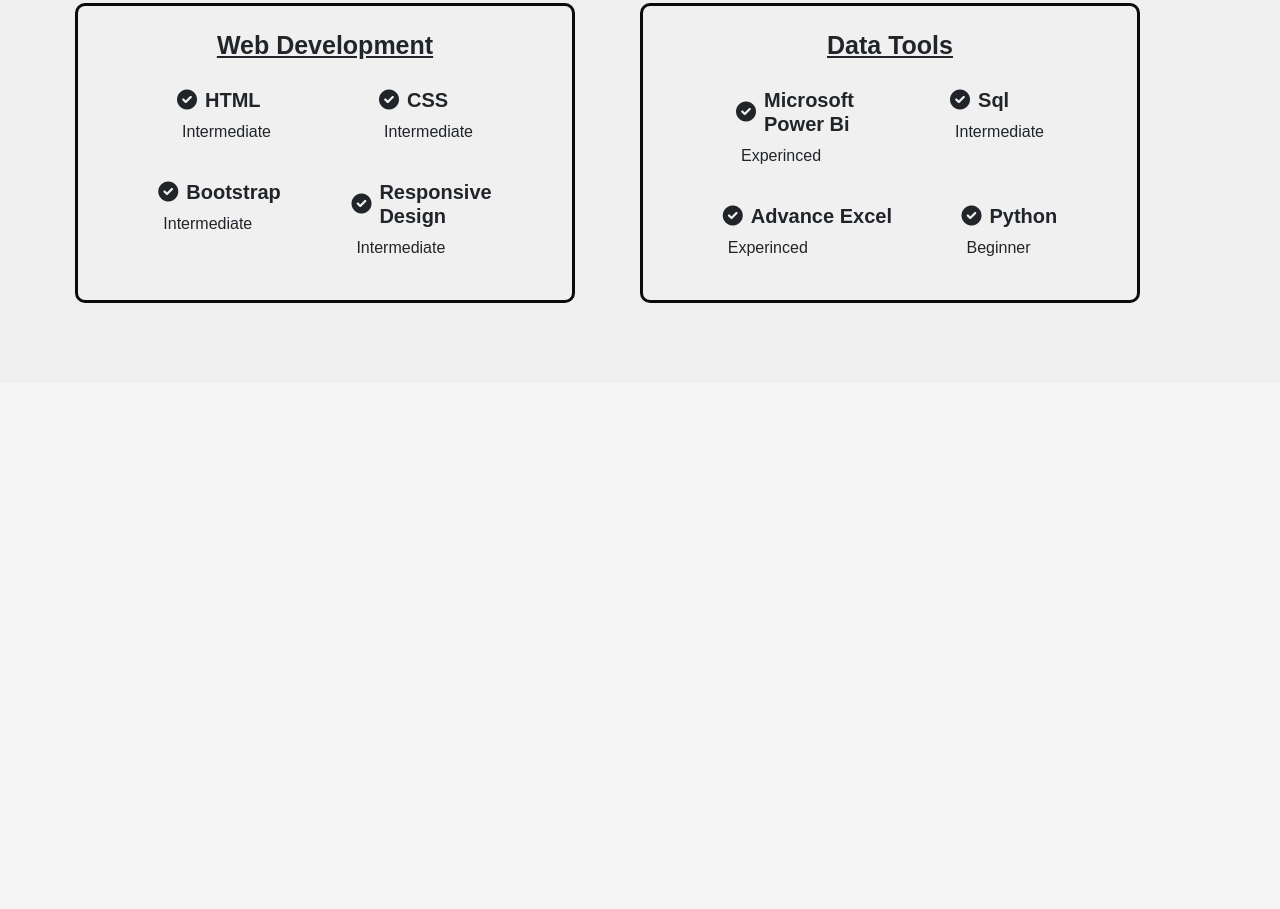
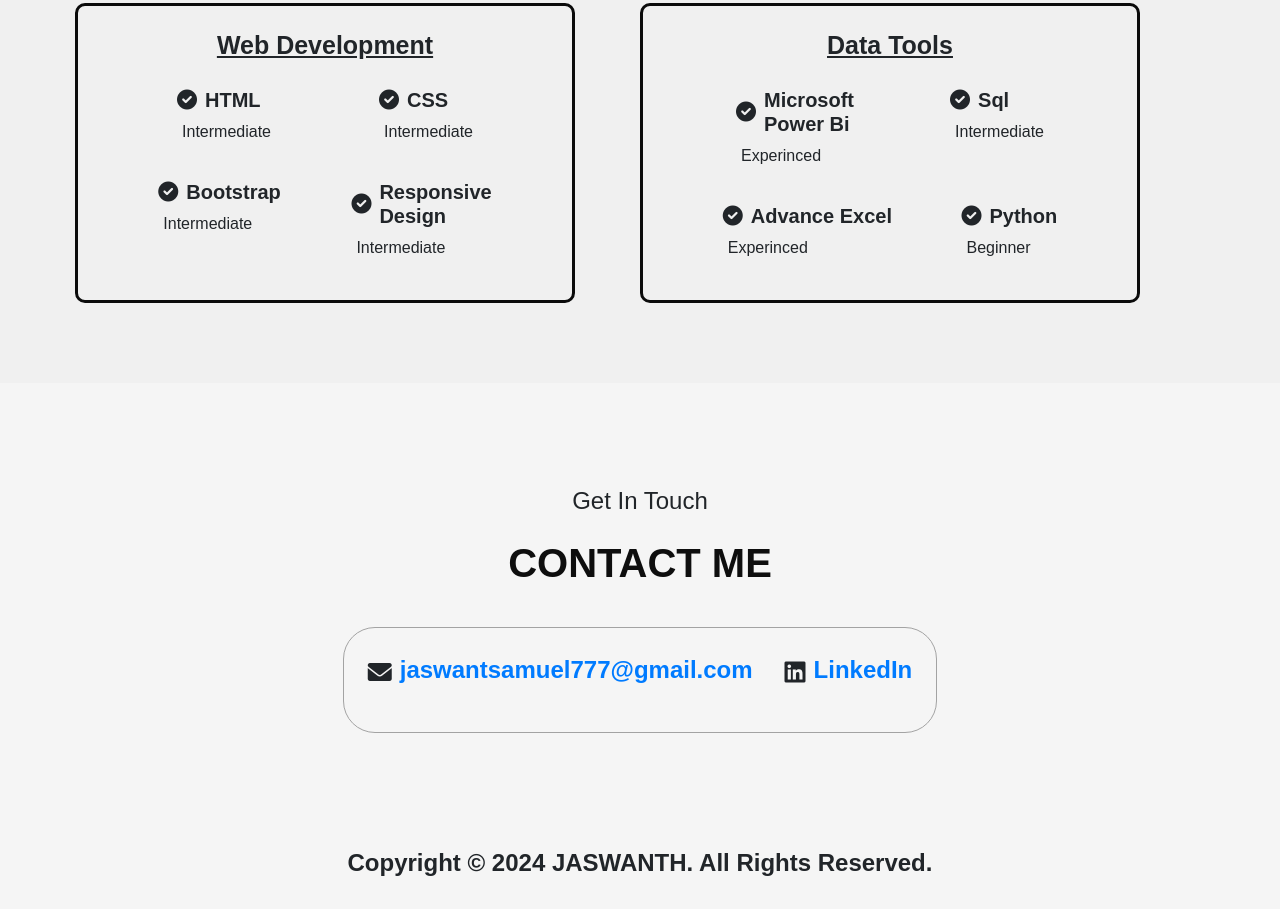
Before and after one commit to jaswanth779/portfolio, a plain HTML site: page index.html in a window 1280 px wide. Shown: the part 1891-2800 px from the top of the page. Before the commit the page ends 2274 px from the top, so only its background shows below. Drawn offline with nearby package versions, Linux system fonts and the light colour scheme.

Commit message:
second commit

```diff
--- a/index.html
+++ b/index.html
@@ -18,7 +18,7 @@
       <li><a href="#profile" id="profile-link">Profile</a></li>
       <li><a href="#about" id="about-link">About</a></li>
       <li><a href="#Experience" id="Experience-link">Experience</a></li>
-      <li><a href="#contact">Contact</a></li>
+      <li><a href="#Contact" id="Contact-link">Contact</a></li>
     </ul>
   </header>
 
@@ -33,8 +33,9 @@
       <h1 class="name-heading">SARAPATI JASWANTH</h1>
       <p class="job-paragraph">Business Operations Associate</p>
       <div class="buttons">
-        <button class="button">Download CV</button>
-        <button class="button">Contact Info</button>
+        <!-- Link to download CV (Document) -->
+        <a href="static/cv.docx" download class="button">Download CV</a>
+        <a href="#Contact" class="button">Contact Info</a>
       </div>
     </div>
   </section>
@@ -165,6 +166,26 @@
       </div>
     </div>
   </section>
+  <section id="Contact">
+    <p>Get In Touch</p>
+    <h1>CONTACT ME</h1>
+    <div class="contact-info-upper-container">
+      <div class="contact-info-container">
+        <i class="fas fa-envelope contact-icon"></i>
+        <p><a href="mailto:jaswantsamuel777@gmail.com">jaswantsamuel777@gmail.com</a></p>
+      </div>
+      <div class="contact-info-container">
+        <i class="fab fa-linkedin contact-icon"></i>
+        <p><a href="https://www.linkedin.com/in/jaswanth-samuel-867bb0233/">LinkedIn</a></p>
+      </div>
+    </div>
+  </section>
+
+  <footer class="foot-sec">
+
+    <p>Copyright © 2024 JASWANTH. All Rights Reserved.</p>
+  </footer>
+
 
 
 
@@ -173,10 +194,12 @@
     const aboutLink = document.getElementById("about-link");
     const profileLink = document.getElementById("profile-link");
     const ExperienceLink = document.getElementById("Experience-link");
+    const ContactLink = document.getElementById("Contact-link");
     const header = document.getElementById("header");
     const aboutSection = document.getElementById("about");
     const profileSection = document.getElementById("profile");
     const ExperienceSection = document.getElementById("Experience");
+    const ContactSection = document.getElementById("Contact");
 
 
     // When clicking on About section
@@ -203,6 +226,13 @@
         behavior: 'smooth'
       });
     });
+    Contactlink.addEventListener("click", function(event) {
+      event.preventDefault(); // Prevent default anchor behavior
+      window.scrollTo({
+        top: ContactSection.offsetTop - header.offsetHeight,
+        behavior: 'smooth'
+      });
+    });
   </script>
 
 
--- a/style.css
+++ b/style.css
@@ -76,7 +76,7 @@
 }
 
 .profile-image {
-  width: 300px;
+  width: 400px;
   height: 450px;
   margin-right: 40px;
   border-radius: 5%;
@@ -329,3 +329,62 @@
 #Experience{
     background-color: #f0f0f0;
 }
+#Contact {
+  display: flex;
+  flex-direction: column;
+  align-items: center;
+  margin-top: 20px; /* Adjusts the space from the top */
+}
+
+#Contact p {
+  font-size: 24px;
+  margin-bottom: 20px; /* Space between paragraph and heading */
+}
+
+#Contact h1 {
+  font-size: 40px;
+  font-weight: bold;
+  color: #0e0e0e; /* Dark text color */
+}
+.contact-info-upper-container {
+  display: flex;
+  justify-content: center;
+  border-radius: 2rem;
+  border: rgb(53, 53, 53) 0.1rem solid;
+  border-color: rgb(163, 163, 163);
+  background: (250, 250, 250);
+  margin: 2rem auto;
+  padding: 0.5rem;
+}
+
+.contact-info-container {
+  display: flex;
+  align-items: center;
+  justify-content: center;
+  gap: 0.5rem;
+  margin: 1rem;
+}
+
+.contact-info-container p {
+  font-size: larger;
+  font-weight: bold;
+  color: rgb(10, 10, 10);
+
+}
+.contact-icon {
+  cursor: default;
+  height: 2.5rem;
+  font-size: 24px;
+}
+/* FOOTER SECTION */
+
+footer {
+  height: 26vh;
+  margin: 0 1rem;
+}
+
+footer p {
+  text-align: center;
+  font-size: 24px;
+  font-weight: bold;
+}
```
Also changed, not shown: 1 other file.
